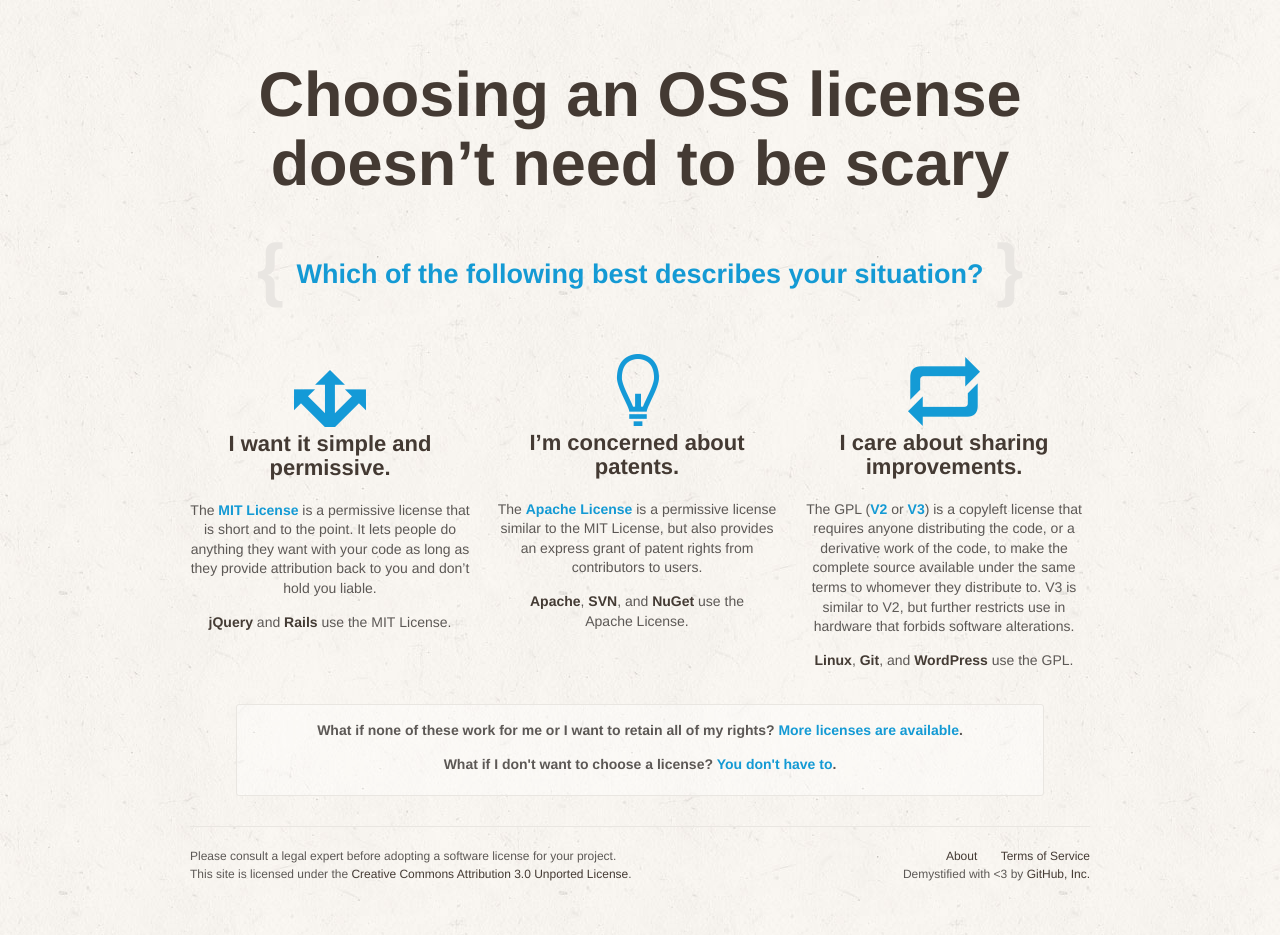
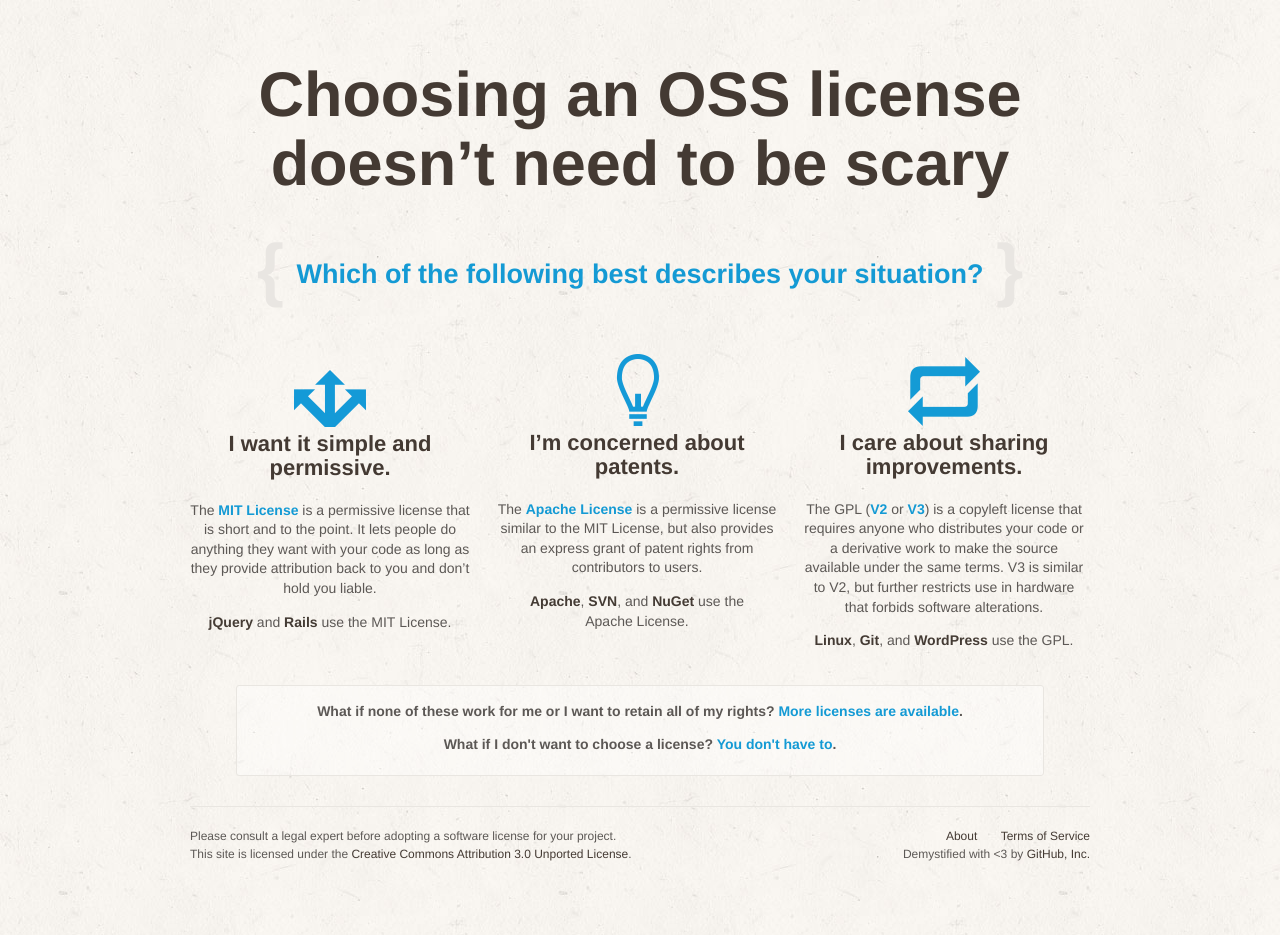
Before and after one commit to github/choosealicense.com, a Jekyll site: the page built from index.html, in a window 1280 px wide. Built offline with Jekyll 4.4.1, drawn with Linux system fonts in a browser that asks for light colours; some web fonts are replaced; Markdown is read by kramdown in place of the engine named in the settings.

Commit message:
Shorten first part of GPL description as per benbalter's input. Remove 'whomever they distribute to'.

```diff
--- a/index.html
+++ b/index.html
@@ -36,7 +36,7 @@
     <a href="licenses/gpl-v2"><img height='69' src='images/circular@2x.png' width='72'></a>
     <h3><a href="licenses/gpl-v2">I care about sharing improvements.</a></h3>
     <p>
-      The GPL (<a href="licenses/gpl-v2">V2</a> or <a href="licenses/gpl-v3">V3</a>) is a copyleft license that requires anyone distributing the code, or a derivative work of the code, to make the complete source available under the same terms to whomever they distribute to. V3 is similar to V2, but further restricts use in hardware that forbids software alterations.
+      The GPL (<a href="licenses/gpl-v2">V2</a> or <a href="licenses/gpl-v3">V3</a>) is a copyleft license that requires anyone who distributes your code or a derivative work to make the source available under the same terms. V3 is similar to V2, but further restricts use in hardware that forbids software alterations.
     </p>
     <p>
       <strong>Linux</strong>, <strong>Git</strong>, and <strong>WordPress</strong> use the GPL.
```
